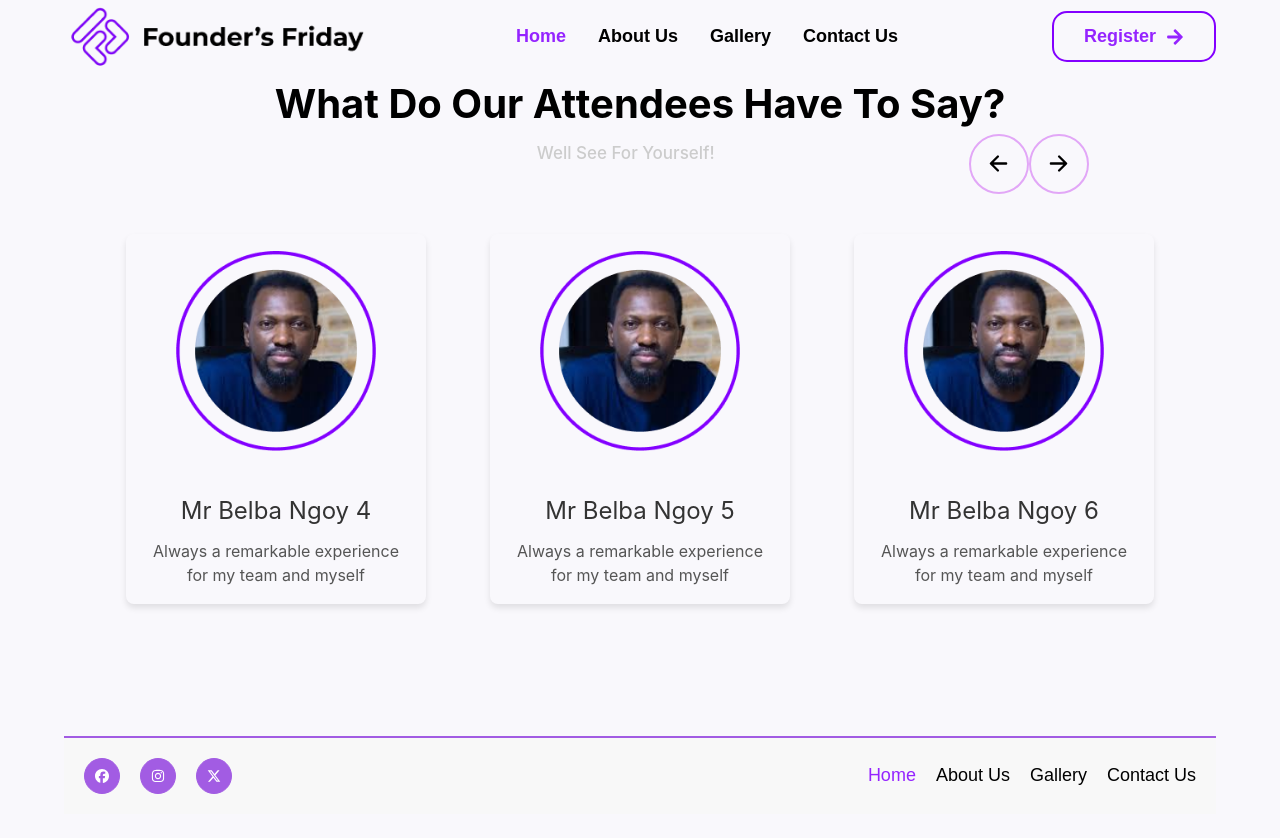
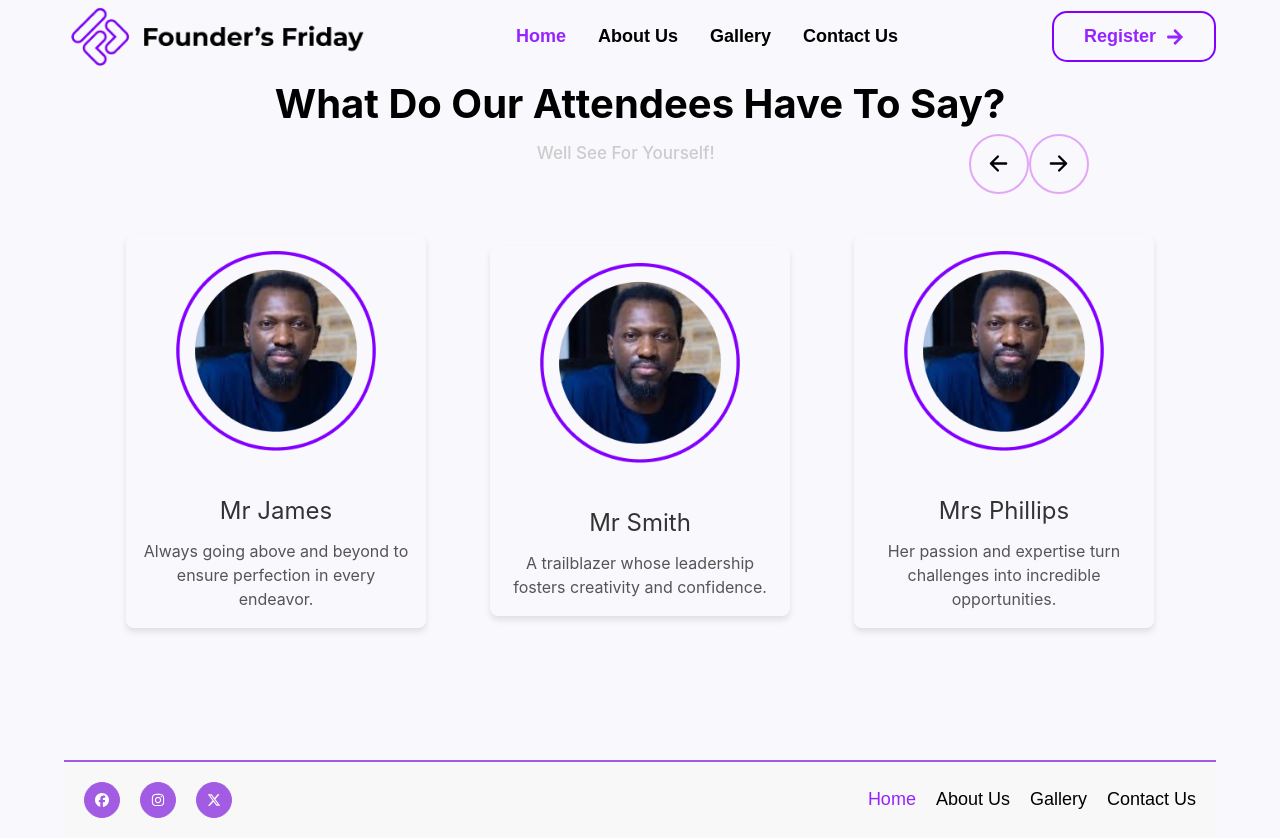
Before and after one commit to bello682/belsoft-system-onboarding-frontend-task, a React (Create React App) app: page /what-our-attendees-say in a window 1280 px wide. Before the commit the page ends 814 px from the top, so only its background shows below. Built offline with nearby package versions, Linux system fonts and the light colour scheme.

Commit message:
updated task

```diff
--- a/src/CSS/header.css
+++ b/src/CSS/header.css
@@ -77,7 +77,7 @@
 @media only screen and (max-width: 767px) {
 	.header-links-button {
 		position: absolute;
-		top: 60px;
+		top: 80px;
 		right: 0;
 		width: 100%;
 		height: 100ch;
--- a/src/CSS/herosection.css
+++ b/src/CSS/herosection.css
@@ -66,7 +66,7 @@
 
 .hero_small_text_icon {
 	display: flex;
-	gap: 10px;
+	gap: 5px;
 	margin-top: 2rem;
 }
 
@@ -85,12 +85,12 @@
 }
 
 .hero_company_logos {
-	width: 60%;
+	width: 100%;
 	margin-top: 2rem;
 }
 
 .hero_company_logos img {
-	width: 100%;
+	width: 60%;
 }
 
 .hero_details--2 {
@@ -179,6 +179,10 @@
 		gap: 1rem;
 		margin-bottom: 1rem;
 	}
+
+	.hero_small_text_icon {
+		width: 100%;
+	}
 }
 
 @media only screen and (min-width: 768px) and (max-width: 1024px) {
--- a/src/pages/whatOurAttendessSays.jsx
+++ b/src/pages/whatOurAttendessSays.jsx
@@ -8,53 +8,74 @@ const WhatOurAttendessSays = () => {
 	const cardsData = [
 		{
 			image: imageFrame,
-			name: "Mr Belba Ngoy 1",
+			name: "Mr Belba Ngoy",
 			description: "Always a remarkable experience for my team and myself",
 		},
 		{
 			image: imageFrame,
-			name: "Mr Belba Ngoy 2",
-			description: "Always a remarkable experience for my team and myself",
+			name: "Mr Belba",
+			description:
+				"A cornerstone of innovation and reliability, making every project shine.",
 		},
 		{
 			image: imageFrame,
-			name: "Mr Belba Ngoy 3",
-			description: "Always a remarkable experience for my team and myself",
+			name: "Mrs Jane",
+			description:
+				"Her dedication and attention to detail create an atmosphere of trust and excellence.",
 		},
 		{
 			image: imageFrame,
-			name: "Mr Belba Ngoy 4",
-			description: "Always a remarkable experience for my team and myself",
+			name: "Mr James",
+			description:
+				"Always going above and beyond to ensure perfection in every endeavor.",
 		},
 		{
 			image: imageFrame,
-			name: "Mr Belba Ngoy 5",
-			description: "Always a remarkable experience for my team and myself",
+			name: "Mr Smith",
+			description:
+				"A trailblazer whose leadership fosters creativity and confidence.",
 		},
 		{
 			image: imageFrame,
-			name: "Mr Belba Ngoy 6",
-			description: "Always a remarkable experience for my team and myself",
+			name: "Mrs Phillips",
+			description:
+				"Her passion and expertise turn challenges into incredible opportunities.",
 		},
 		{
 			image: imageFrame,
-			name: "Mr Belba Ngoy 7",
-			description: "Always a remarkable experience for my team and myself",
+			name: "Miss Kim",
+			description:
+				"A dynamic force of energy and innovation, making every moment memorable.",
 		},
 		{
 			image: imageFrame,
-			name: "Mr Belba Ngoy 8",
-			description: "Always a remarkable experience for my team and myself",
+			name: "Mr Leo",
+			description:
+				"A visionary thinker whose work consistently exceeds expectations.",
 		},
 		{
 			image: imageFrame,
-			name: "Mr Belba Ngoy 9",
-			description: "Always a remarkable experience for my team and myself",
+			name: "Mr Kenneth",
+			description:
+				"A brilliant mind whose commitment and ingenuity inspire all around him.",
 		},
 		{
 			image: imageFrame,
-			name: "Mr Belba Ngoy 10",
-			description: "Always a remarkable experience for my team and myself",
+			name: "Mr Benedit",
+			description:
+				"A leader who transforms ideas into impactful realities, time and time again.",
+		},
+		{
+			image: imageFrame,
+			name: "Mr Elum Musk",
+			description:
+				"A true innovator, always pushing boundaries to achieve the extraordinary.",
+		},
+		{
+			image: imageFrame,
+			name: "Mr Bill Gates",
+			description:
+				"A pioneer of progress, whose wisdom and generosity know no bounds.",
 		},
 	];
 
```
